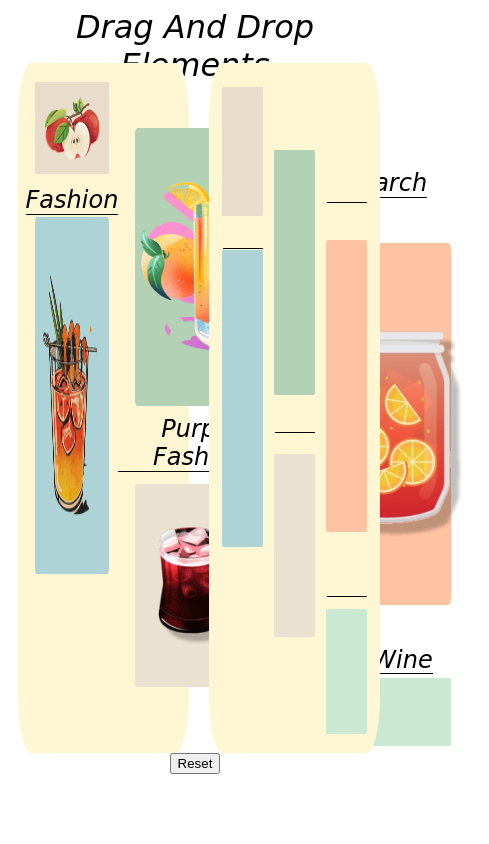
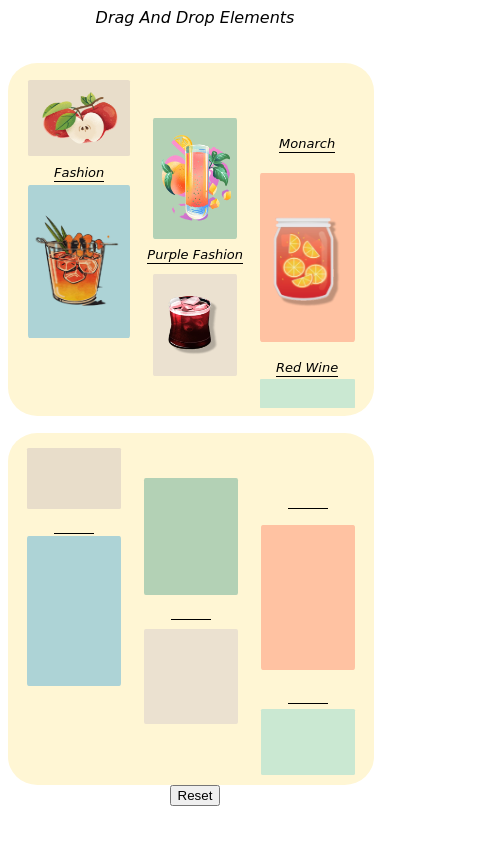
Before and after one commit to akshay-Kalekar/Drag-Drop, a plain HTML site: page index.html in a window 390 px wide. Shown: the whole page, 489 px wide, since content can reach past the window. Drawn offline with Linux system fonts and the light colour scheme.

Commit message:
Added Media Query

```diff
--- a/script.js
+++ b/script.js
@@ -52,6 +52,7 @@ function drop(event){
     var isTargetText = target.id.toLowerCase() === "text-1" || target.id.toLowerCase() === "text-2" || target.id.toLowerCase() === "text-3"|| target.id.toLowerCase() === "text-4" || target.id.toLowerCase() === '';
     if( (isDraggedImage && isTargetImage) || (target.children.length>0) || (isDraggedImage && isTargetText) || ((isDraggedText && isTargetImage) || (isDraggedText && isTargetText))){
         event.stopPropagation();
+        document.getElementById("status").innerHTML=`Item Already Exists`
         return false;
     }
     else{
--- a/style.css
+++ b/style.css
@@ -128,15 +128,24 @@ body{
     width: 85%;
 
 }
-.pic-4{
+.pic-2{
     height: 75%;
     width: 85%;
+
+}
+.pic-3{
+    height: 65%;
+    width: 95%;
+
+}
+.pic-4{
+    height: 65%;
+    width: 95%;
 
 }
 .pic-5{
     height: 65%;
     width: 95%;
-
 }
 /* text */
 body .heading{
@@ -196,4 +205,86 @@ body .heading{
     'box4 box5 box6'
     '. . box6';
 }
-/* Refresh Icon*/
+
+
+/* Styles for screens smaller than or equal to 480px */
+@media (max-width: 768px) {
+    /* Update styles for smaller screens */
+    .containerGroup{
+        flex-direction: column;
+        gap:2vh
+
+    }
+    .container_1,.container_2{
+        display: grid;
+        width: 90vw;
+        height: 40vh;
+
+    }
+    .bg_1{
+        height: ;
+    }
+
+    /* Pic */
+.pic{
+    display: block;
+}
+.pic-1{
+    height: 70%;
+    width: 85%;
+
+}
+.pic-2{
+    height: 75%;
+    width: 85%;
+
+}
+.pic-3{
+    height: 65%;
+    width: 95%;
+
+}
+.pic-4{
+    height: 65%;
+    width: 95%;
+
+}
+.pic-5{
+    height: 65%;
+    width: 95%;
+
+}
+/* text */
+body .heading{
+    font-size: 1rem;
+    text-align: center;
+    height: 2.5vh;
+}
+.text{
+    font-size:small;
+    font-family:cursive;
+    font-weight: semi-bolder;
+    font-style: italic;
+}
+.text-con{
+    border-bottom : 1px solid black;
+    min-width: 5ch;
+    min-height: 2ch;
+    margin-bottom: 2%;
+}
+  }
+
+  /* Styles for screens between 481px and 768px */
+  @media (min-width: 481px) and (max-width: 768px) {
+    /* Update styles for medium-sized screens */
+  }
+
+  /* Styles for screens between 769px and 1024px */
+  @media (min-width: 769px) and (max-width: 1024px) {
+    /* Update styles for larger screens */
+  }
+
+  /* Styles for screens larger than 1024px */
+  @media (min-width: 1025px) {
+    /* Update styles for extra-large screens */
+  }
```
